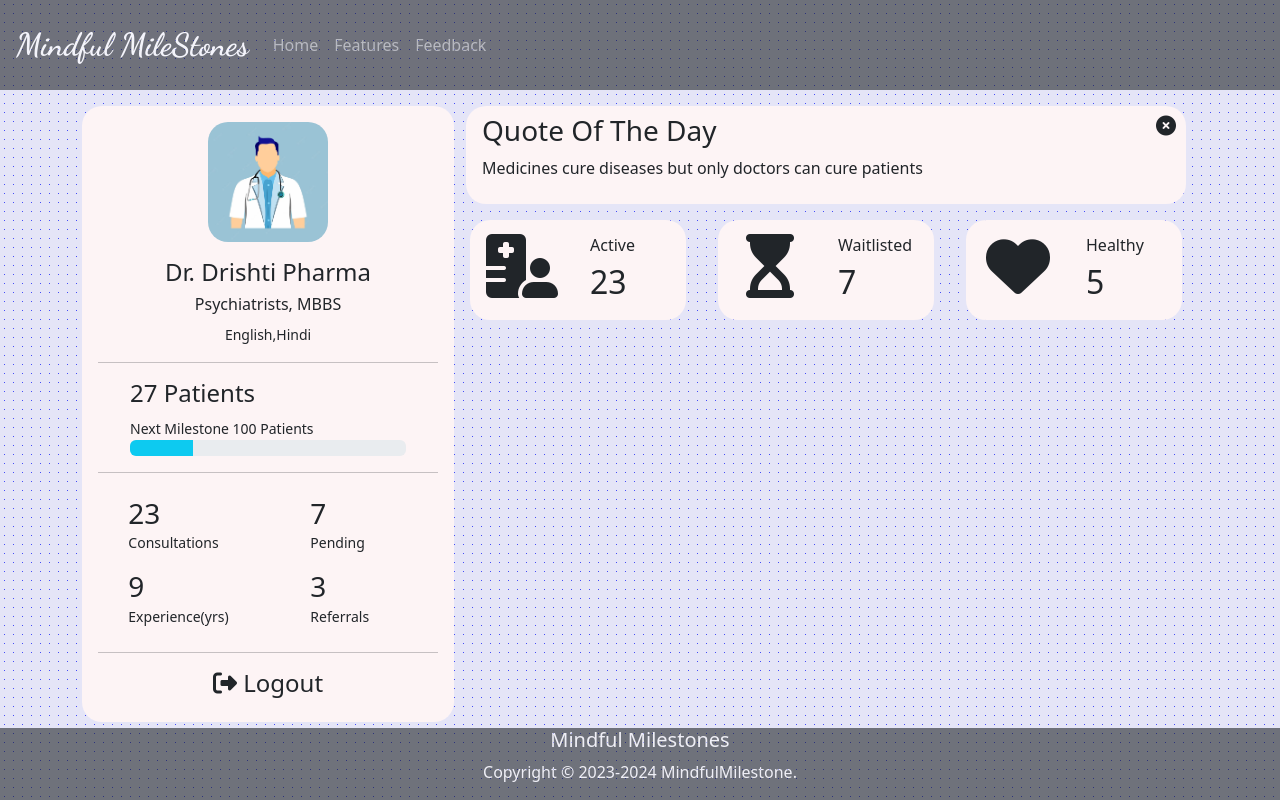
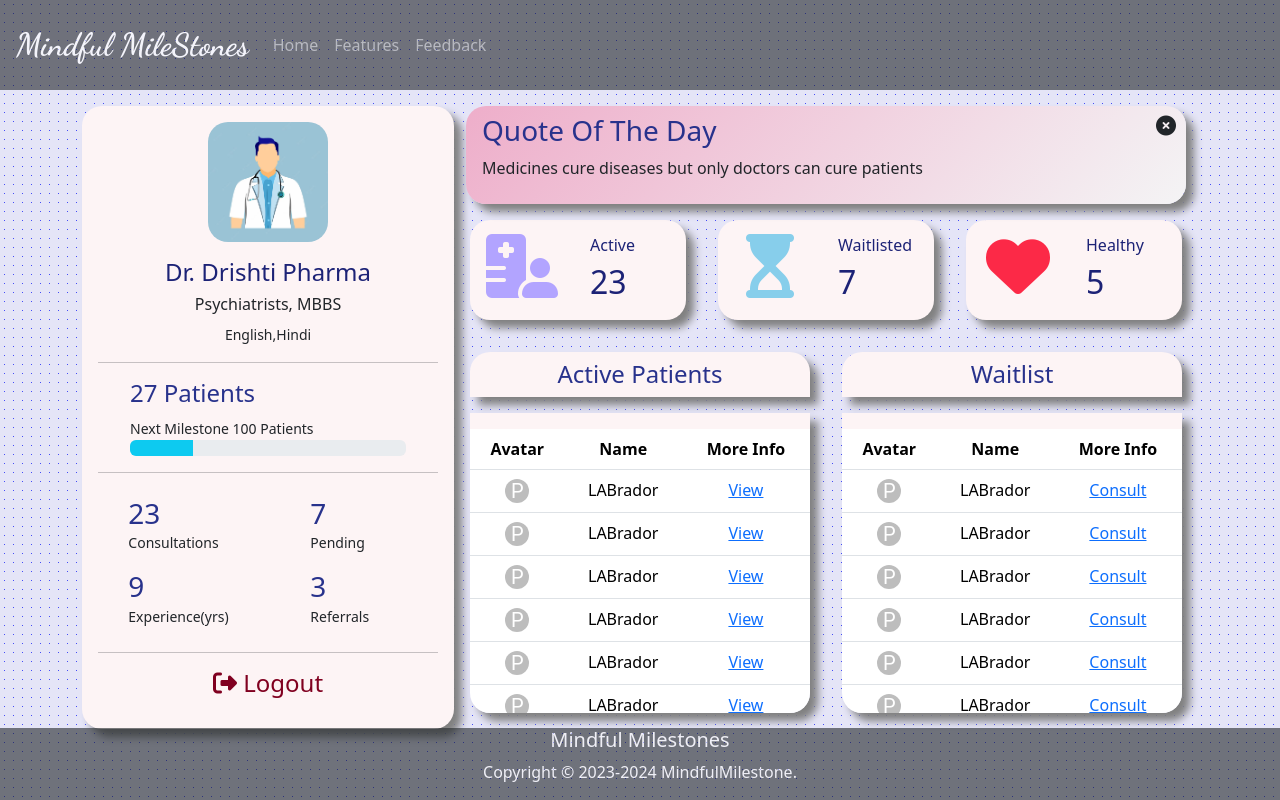
Before and after one commit to siddharth-os/mindful-milestones-client, a React (Create React App) app: page /doctor/home in a window 1280 px wide. Built offline with nearby package versions, Linux system fonts and the light colour scheme; a web font is replaced by a local one.

Commit message:
doctor dashboard

```diff
--- a/public/style.css
+++ b/public/style.css
@@ -0,0 +1,3 @@
+/* .blue-heading{
+    color:#28328c;
+} */
--- /dev/null
+++ b/src/components/activePatientListDash.jsx
@@ -0,0 +1,39 @@
+import { Avatar } from "@mui/material";
+import React from "react";
+
+export default function ActivePatientListDash() {
+  const l = [1, 2, 3, 4, 5, 6, 7, 78, 8, 9, 9, 1, 1, 2];
+  const divStyle={
+    height:"300px",width:"100%",overflow:"auto",paddingBottom:"1rem",borderBottomLeftRadius:"20px",borderBottomRightRadius:"20px",boxShadow:"8px 8px 8px gray",backgroundColor:"#FDF4F5"
+  }
+  return (
+    <div style={divStyle}>
+    <table className="table" style={{margin:"1rem auto",textAlign:"center"}}>
+      <thead>
+        <tr className="blue-heading">
+          <th scope="col">Avatar</th>
+          <th scope="col">Name</th>
+          <th scope="col">More Info</th>
+        </tr>
+      </thead>
+      <tbody>
+        {l.map(() => {
+            return(
+                <tr>
+                <td>
+                  <Avatar style={{height:"24px",width:"24px",margin:"1px auto"}}>P</Avatar>
+                </td>
+                <td>
+                  LABrador
+                </td>
+                <td>
+                  <a href="#">View</a>
+                </td>
+              </tr>
+            )
+        })}
+      </tbody>
+    </table>
+    </div>
+  );
+}
--- a/src/components/doctorDashboardCard.jsx
+++ b/src/components/doctorDashboardCard.jsx
@@ -6,45 +6,46 @@ export default function DoctorDashboardCard() {
     margin: "1rem",
     padding: "0.5rem",
     borderRadius: "20px",
+    boxShadow:"8px 8px 8px gray",
   };
   return (
     <div className="row" style={{ display: "flex", justifyContent: "center" }}>
       <div className="col" style={cardStyle}>
         <div className="row">
           <div className="col">
-            <h1 style={{ textAlign: "center", fontSize: "4rem" }}>
+            <h1 style={{ textAlign: "center", fontSize: "4rem",color:"#B2A4FF" }}>
               <i className="fa-solid fa-hospital-user"></i>
             </h1>
           </div>
           <div className="col" style={{ marginTop: "0.5rem" }}>
-            <h6>Active</h6>
-            <h2>23</h2>
+            <h6 className="dark-blue-heading">Active</h6>
+            <h2 className="dark-blue-heading">23</h2>
           </div>
         </div>
       </div>
       <div className="col" style={cardStyle}>
         <div className="row" style={{}}>
           <div className="col">
-            <h1 style={{ textAlign: "center", fontSize: "4rem" }}>
+            <h1 style={{ textAlign: "center", fontSize: "4rem",color:" #87ceeb "}}>
               <i class="fa-solid fa-hourglass-start"></i>
             </h1>
           </div>
           <div className="col" style={{ marginTop: "0.5rem" }}>
-            <h6>Waitlisted</h6>
-            <h2>7</h2>
+            <h6 className="dark-blue-heading">Waitlisted</h6>
+            <h2 className="dark-blue-heading">7</h2>
           </div>
         </div>
       </div>
       <div className="col" style={cardStyle}>
         <div className="row" style={{}}>
           <div className="col">
-            <h1 style={{ textAlign: "center", fontSize: "4rem" }}>
+            <h1 style={{ textAlign: "center", fontSize: "4rem",color:"#FC2947" }}>
             <i class="fa-solid fa-heart"></i>
             </h1>
           </div>
           <div className="col" style={{ marginTop: "0.5rem" }}>
-            <h6>Healthy</h6>
-            <h2>5</h2>
+            <h6 className="dark-blue-heading">Healthy</h6>
+            <h2 className="dark-blue-heading">5</h2>
           </div>
         </div>
       </div>
--- a/src/components/doctorHome.jsx
+++ b/src/components/doctorHome.jsx
@@ -5,10 +5,15 @@ import DoctorMilestoneCard from "./doctorMilestoneCard";
 import DoctorQuote from "./doctorQuoteComponent";
 import DoctorSideBarCard from "./doctorSideBarCard";
 import DoctorStatsCard from "./doctorStatsCard";
+import DualPatientsList from "./dualPatientsList";
 export default function DoctorHome() {
+  const sideBarStyle={
+    backgroundColor:"#FDF4F5",padding:"1rem",borderRadius:"20px",boxShadow:"8px 8px 8px gray",
+
+  }
   return (
     <div className="container row" style={{margin:"1rem auto"}}>
-      <div className="col-12 col-md-4 doc-sidebar-main" style={{backgroundColor:"#FDF4F5",padding:"1rem",borderRadius:"20px"}}>
+      <div className="col-12 col-md-4 doc-sidebar-main" style={sideBarStyle}>
         {/* <p> <i class="fa-solid fa-house"></i> lkfalkm</p> */}
         <DoctorSideBarCard/>
         <hr />
@@ -21,6 +26,7 @@ export default function DoctorHome() {
       <div className="col-12 col-md-8">
         <DoctorQuote/>
         <DoctorDashboardCard/>
+        <DualPatientsList/>
       </div>
     </div>
   );
--- a/src/components/doctorLogout.jsx
+++ b/src/components/doctorLogout.jsx
@@ -10,6 +10,6 @@ export default function DoctorLogoutSideBar(){
         navigate("/");
     }
     return(
-        <h4 style={{textAlign:"center",cursor:"pointer"}} onClick={handleClick}><i class="fa-solid fa-right-from-bracket"></i> Logout</h4>
+        <h4 style={{textAlign:"center",cursor:"pointer",color:"#800020"}} onClick={handleClick}><i class="fa-solid fa-right-from-bracket"></i> Logout</h4>
     );
 }
--- a/src/components/doctorMilestoneCard.jsx
+++ b/src/components/doctorMilestoneCard.jsx
@@ -5,7 +5,7 @@ export default function DoctorMilestoneCard() {
     const [patientConsulted,setPatientConsulted]=useState("27");
   return (
     <div className="doctor-milestone-card" style={{paddingRight:"2rem",paddingLeft:"2rem"}}>
-      <h4>{patientConsulted} Patients</h4>
+      <h4 className="blue-heading">{patientConsulted} Patients</h4>
       <small>Next Milestone 100 Patients</small>
       <div class="progress">
         <div
--- a/src/components/doctorQuoteComponent.jsx
+++ b/src/components/doctorQuoteComponent.jsx
@@ -2,12 +2,16 @@ import React from "react";
 
 export default function DoctorQuote(){
     const iconStyle={fontSize:"20px",cursor:"pointer",top:"10px",position:"absolute",top:"10px",right:"10px"};
+    const divStyle={backgroundColor:"#FDF4F5",borderRadius:"20px",padding:"0.5rem 1rem",position:"relative",boxShadow:"8px 8px 8px gray",
+    background: "rgb(238,174,202)",
+    background: "linear-gradient(133deg, rgba(238,174,202,1) 0%, rgba(244,244,245,1) 100%)"
+    };
     const handleClick = ()=>{
         alert("This is to remove this ")
     }
     return(
-        <div className="" style={{backgroundColor:"#FDF4F5",borderRadius:"20px",padding:"0.5rem 1rem",position:"relative"}}>
-            <h3>Quote Of The Day</h3>
+        <div className="" style={divStyle}>
+            <h3 className="blue-heading">Quote Of The Day</h3>
             <p>Medicines cure diseases but only doctors can cure patients</p>
             <i className="fa-solid fa-circle-xmark" style={iconStyle} onClick={handleClick}></i>
         </div>
--- a/src/components/doctorSideBarCard.jsx
+++ b/src/components/doctorSideBarCard.jsx
@@ -8,7 +8,7 @@ export default function DoctorSideBarCard(){
           alt="logo"
           style={{marginBottom:"1rem"}}
         />
-        <h4>Dr. Drishti Pharma</h4>
+        <h4 className="dark-blue-heading">Dr. Drishti Pharma</h4>
         {/* <h6>Pagal Aurat</h6> */}
         <h6>Psychiatrists, MBBS</h6>
         <small>English,Hindi</small>
--- a/src/components/doctorStatsCard.jsx
+++ b/src/components/doctorStatsCard.jsx
@@ -3,6 +3,7 @@ import React from "react";
 export default function DoctorStatsCard() {
     const headingStyles={
         margin:"0 auto",
+        color:"#28328c"
     }
   return (
     <div style={{}}>
--- /dev/null
+++ b/src/components/dualPatientsList.jsx
@@ -0,0 +1,33 @@
+import { padding } from "@mui/system";
+import React from "react";
+import ActivePatientListDash from "./activePatientListDash";
+import WaitlistedPatientsDash from "./waitlistedPatientsDash";
+
+export default function DualPatientsList(){
+    const headStyle={
+        textAlign:"center",
+        backgroundColor:"#FDF4F5",
+        marginLeft:"0",
+        marginBottom:"1rem",
+        padding:"0.5rem",
+        boxShadow:"8px 8px 8px gray",
+        borderTopLeftRadius:"20px",
+        borderTopRightRadius:"20px",
+    }
+    const cardStyle={
+        padding:"0",
+        margin:"1rem",
+    }
+    return(
+        <div className="row" style={{display:"flex",justifyContent:"center"}}>
+            <div className="col" style={cardStyle}>
+                <h4 className="blue-heading" style={headStyle}>Active Patients</h4>
+                <ActivePatientListDash/>
+            </div>
+            <div className="col" style={cardStyle}>
+                <h4 className="blue-heading" style={headStyle}>Waitlist</h4>
+                <WaitlistedPatientsDash/>
+            </div>
+        </div>
+    );
+}
--- /dev/null
+++ b/src/components/waitlistedPatientsDash.jsx
@@ -0,0 +1,36 @@
+import { Avatar } from "@mui/material";
+import React from "react";
+
+export default function WaitlistedPatientsDash(){
+    const l = [1, 2, 3, 4, 5, 6, 7, 78, 8, 9, 9, 1, 1, 2];
+  return (
+    <div style={{height:"300px",width:"100%",overflow:"auto",paddingBottom:"1rem",borderBottomLeftRadius:"20px",borderBottomRightRadius:"20px",boxShadow:"8px 8px 8px gray",backgroundColor:"#FDF4F5"}}>
+    <table className="table" style={{margin:"1rem auto",textAlign:"center"}}>
+      <thead>
+        <tr className="blue-heading">
+          <th scope="col">Avatar</th>
+          <th scope="col">Name</th>
+          <th scope="col">More Info</th>
+        </tr>
+      </thead>
+      <tbody>
+        {l.map(() => {
+            return(
+                <tr>
+                <td>
+                  <Avatar style={{height:"24px",width:"24px",margin:"1px auto"}}>P</Avatar>
+                </td>
+                <td>
+                  LABrador
+                </td>
+                <td>
+                  <a href="#">Consult</a>
+                </td>
+              </tr>
+            )
+        })}
+      </tbody>
+    </table>
+    </div>
+    );
+}
--- a/src/index.css
+++ b/src/index.css
@@ -1,7 +1,8 @@
 body {
-  background-color: #e5e5f7;
+  /* background-color: #e5e5f7;
   /* opacity: 0.2; */
-  background-image: radial-gradient(#444cf7 0.45px, #e5e5f7 0.45px);
+  /* e5e5f7 */
+  background-image: radial-gradient(#444cf7 0.5px, #e5e5f7 0.5px);
   background-size: 9px 9px;
 }
 /*code {
@@ -42,3 +43,9 @@ body {
   width: 120px;
   border-radius: 20px;
 }
+.blue-heading{
+  color:#28328c;
+}
+.dark-blue-heading{
+  color:#1c2276;
+}
```
Also changed, not shown: src/components/images/bg-image1.jpeg (added), src/components/images/bgim.jpeg (added).
